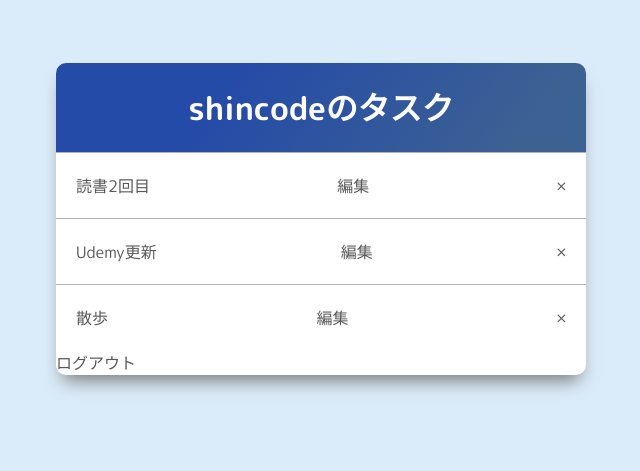
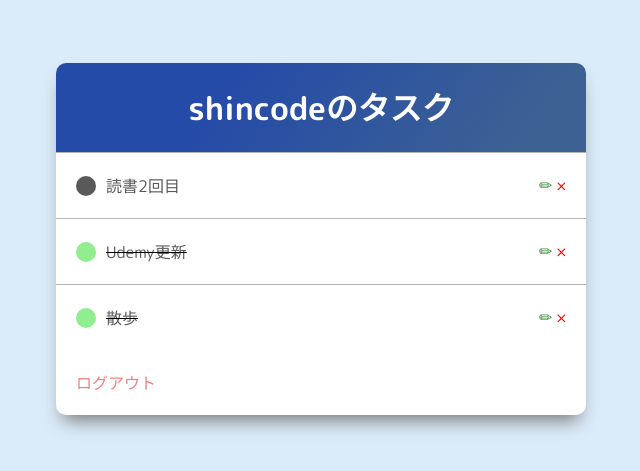
Before and after one commit to aynstaz/Udemy-Django, a Django app: page / in a window 1280 px wide. Shown: the top 471 px of the page, without its empty margins (319-959 px from the left). Run offline with Django 4.2, Linux system fonts and the light colour scheme; a user stored in the database is signed in; data comes from the database, SQL or seed files in the repository; both versions use the stored data as it was after the commit.

Commit message:
セクション６−５０

```diff
--- a/todoproject/todoapp/static/css/base.css
+++ b/todoproject/todoapp/static/css/base.css
@@ -41,3 +41,40 @@ h1 {
   padding: 20px;
   border-top: 1px solid #4646466a;
 }
+
+.taskTitle {
+  display: flex;
+  align-items: center;
+}
+
+.taskCompletedIcon {
+  height: 20px;
+  width: 20px;
+  background-color: lightgreen;
+  border-radius: 50%;
+  margin-right: 10px;
+}
+
+.taskInCompletedIcon {
+  height: 20px;
+  width: 20px;
+  background-color: #595959;
+  border-radius: 50%;
+  margin-right: 10px;
+}
+
+.loginAndLogout {
+  padding: 20px;
+}
+
+.loginAndLogout a {
+  color: lightcoral;
+}
+
+.editButton {
+  color: #3a873a;
+}
+
+.deleteButton {
+  color: red;
+}
--- a/todoproject/todoapp/templates/todoapp/task_form.html
+++ b/todoproject/todoapp/templates/todoapp/task_form.html
@@ -1,5 +1,4 @@
 {% extends 'todoapp/base.html' %} {% block content %}
-<h2>タスクの追加</h2>
 <a href="{% url 'tasks' %}">戻る</a>
 
 <form action="" method="post">
--- a/todoproject/todoapp/templates/todoapp/task_list.html
+++ b/todoproject/todoapp/templates/todoapp/task_list.html
@@ -29,11 +29,27 @@
 <div class="tasksWrapper">
   {% for task in tasks %}
   <div class="taskWrapper">
+    {% if task.completed %}
+    <!--タスクが完了しているなら-->
     <div class="taskTitle">
+      <div class="taskCompletedIcon"></div>
+      <s><a href="{% url 'task' task.id %}">{{task}}</a></s>
+    </div>
+    <div>
+      <a href="{% url 'edit-task' task.id %}" class="editButton">&#x270f;</a>
+      <a href="{% url 'delete-task' task.id %}" class="deleteButton">×</a>
+    </div>
+    {% else %}
+    <!--タスクが未完了なら-->
+    <div class="taskTitle">
+      <div class="taskInCompletedIcon"></div>
       <a href="{% url 'task' task.id %}">{{task}}</a>
     </div>
-    <a href="{% url 'edit-task' task.id %}" class="deleteButton">編集</a>
-    <a href="{% url 'delete-task' task.id %}" class="deleteButton">×</a>
+    <div>
+      <a href="{% url 'edit-task' task.id %}" class="editButton">&#x270f;</a>
+      <a href="{% url 'delete-task' task.id %}" class="deleteButton">×</a>
+    </div>
+    {% endif %}
   </div>
   {% endfor %}
 </div>
```
Also changed, not shown: todoproject/db.sqlite3.
